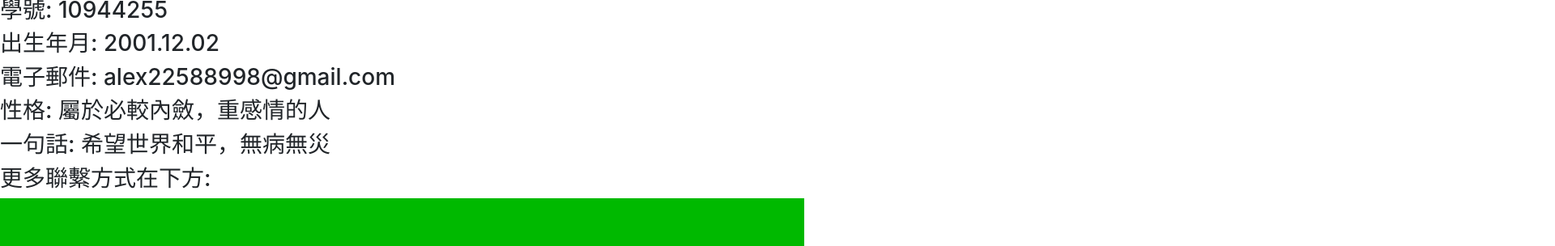
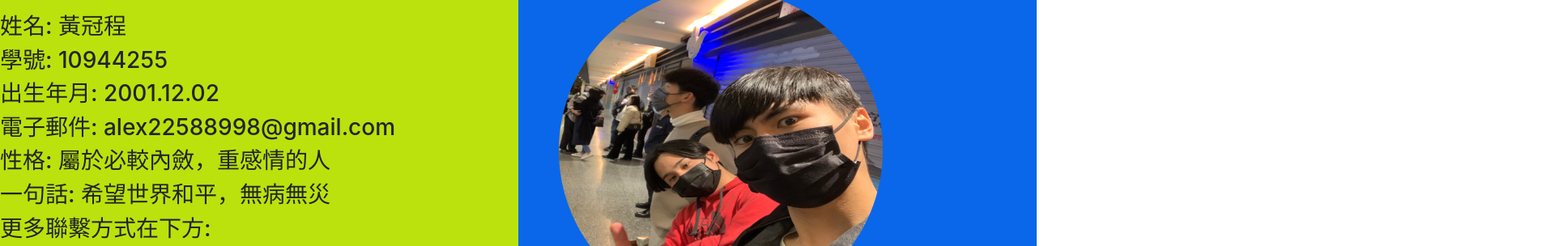
Before and after one commit to A0d0a0m/MiddleExam, a plain HTML site: page index.html.html in a window 1280 px wide. Shown: the part 230-534 px from the top of the page at 81% size, 1920 px wide, since content can reach past the window. Drawn offline with nearby package versions, Linux system fonts and the light colour scheme.

Commit message:
change4.0

```diff
--- a/index.html.html
+++ b/index.html.html
@@ -5,7 +5,7 @@
     <meta charset="UTF-8">
     <meta name="viewport" content="width=device-width, initial-scale=1.0">
     <title>Document</title>
-    <link href="stylekk.css" rel="stylesheet" type="text/css" />
+    <link href="style.css" rel="stylesheet" type="text/css" />
 </head>
 <body>
     <header>
```
